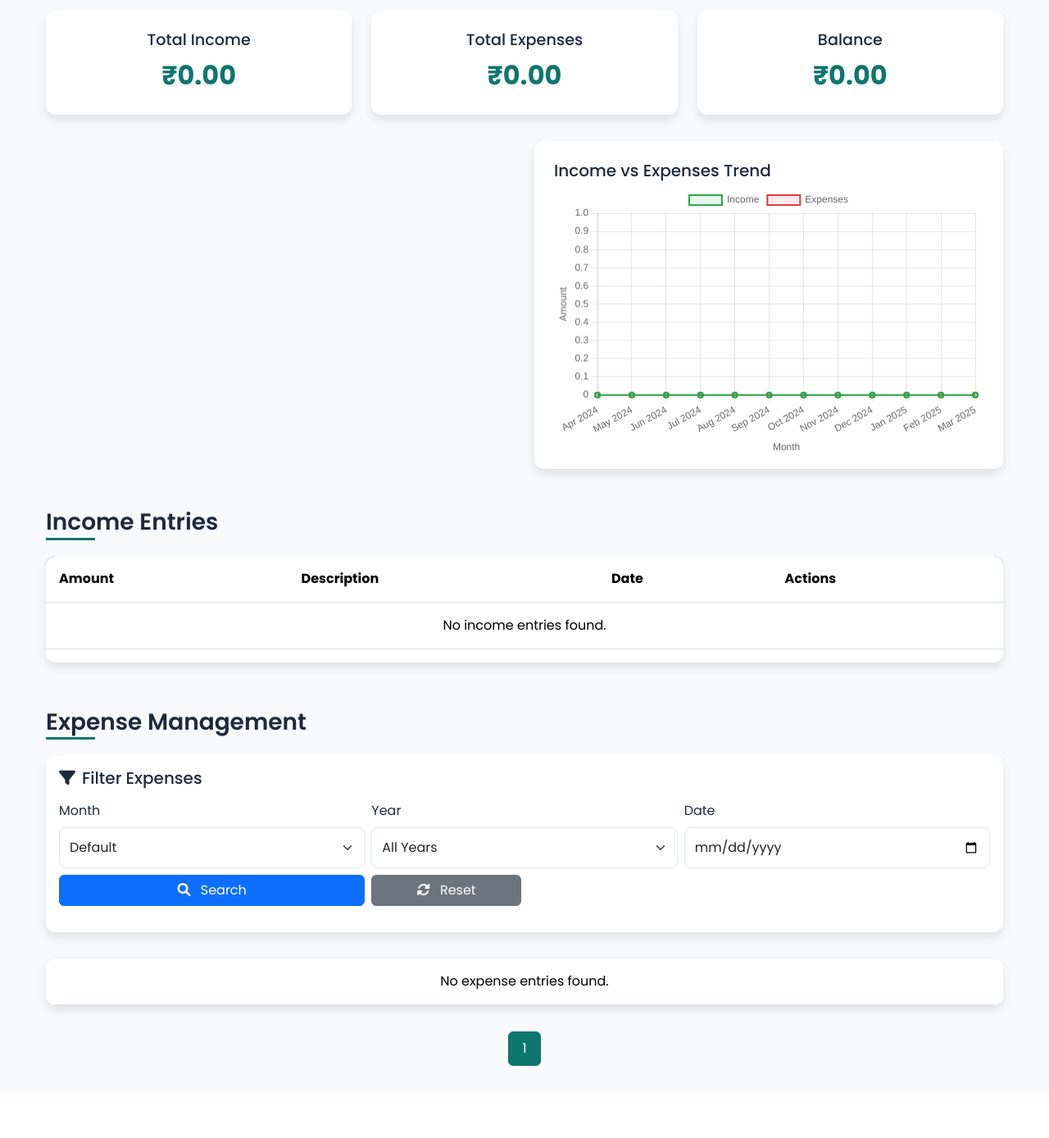
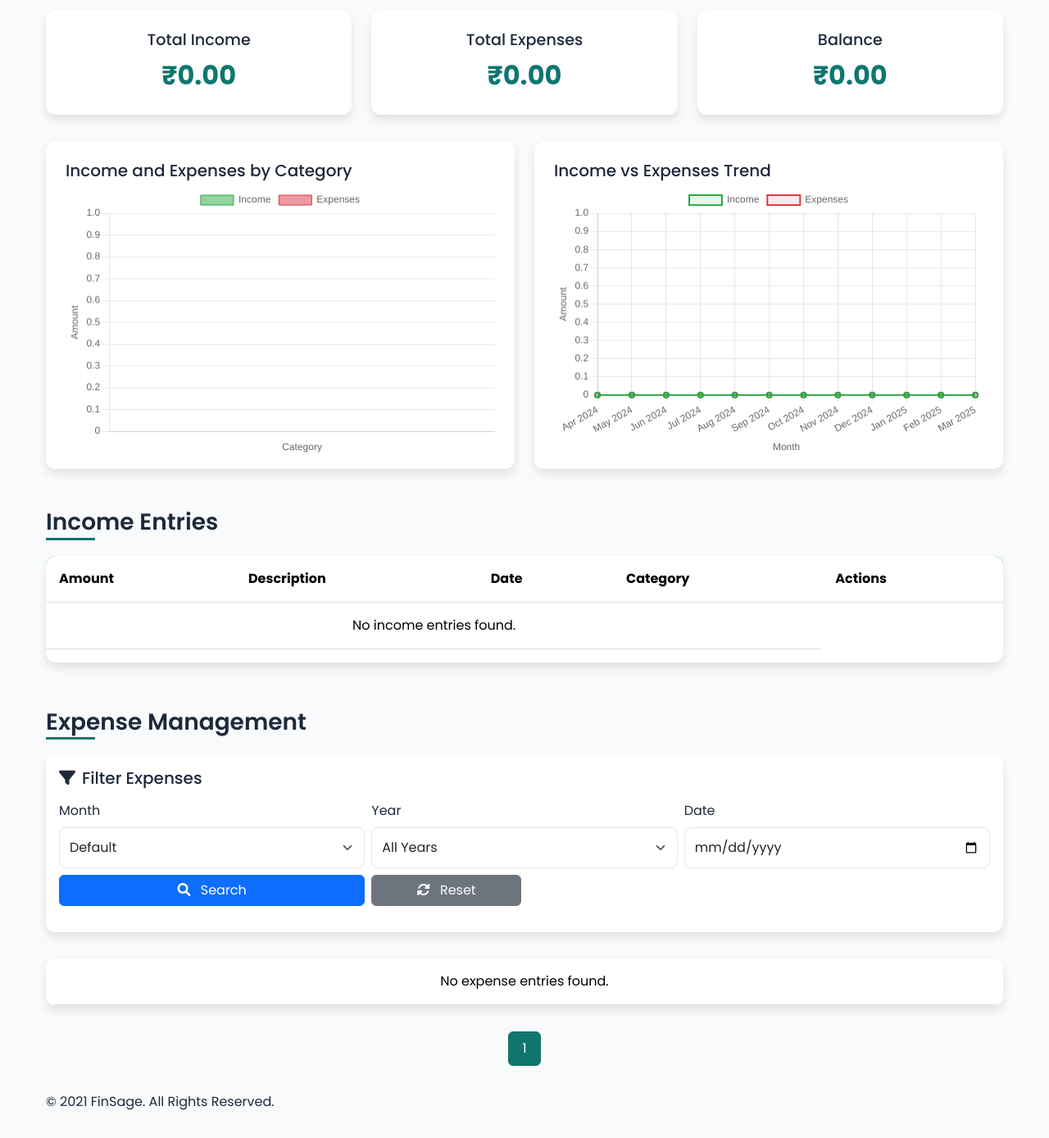
Before and after one commit to jayasankarks3378/Finance-Assistant, a Django app: page /dashboard/ in a window 1280 px wide. Shown: the part 179-1567 px from the top of the page at 82% size. Before the commit the page ends 1479 px from the top, so only its background shows below. Run offline with Django 5.2, Linux system fonts and the light colour scheme; a user stored in the database is signed in; data comes from the database, SQL or seed files in the repository; both versions use the stored data as it was after the commit.

Commit message:
"Version 3.0.0"

```diff
--- a/FinSage/finances/forms.py
+++ b/FinSage/finances/forms.py
@@ -7,7 +7,7 @@ from django.forms import ModelForm
 class IncomeForm(ModelForm):
     class Meta:
         model = Income
-        fields = ['amount', 'description', 'date']
+        fields = ['amount', 'description', 'date', 'category']
 
         widgets = {
             'date': forms.DateInput(attrs={'type': 'date'}),  # This makes the date field a date picker
@@ -16,7 +16,7 @@ class IncomeForm(ModelForm):
 class ExpenseForm(ModelForm):
     class Meta:
         model = Expense
-        fields = ['amount', 'description', 'date']
+        fields = ['amount', 'description', 'date','category']
 
         widgets = {
             'date': forms.DateInput(attrs={'type': 'date'}),  # This makes the date field a date picker
--- a/FinSage/finances/models.py
+++ b/FinSage/finances/models.py
@@ -6,6 +6,7 @@ class Income(models.Model):
     description = models.CharField(max_length=255)
     date = models.DateField()
     user = models.ForeignKey('auth.User', on_delete=models.CASCADE)
+    category = models.CharField(max_length=255, null=True, blank=True)
 
     def __str__(self):
         return f"Income of {self.amount} on {self.date} by {self.user}"
@@ -24,6 +25,7 @@ class Expense(models.Model):
     description = models.CharField(max_length=255)
     date = models.DateField()
     user = models.ForeignKey('auth.User', on_delete=models.CASCADE)
+    category = models.CharField(max_length=255, null=True, blank=True)
 
     def __str__(self):
         return f"Expense of {self.amount} on {self.date} by {self.user}"
--- a/FinSage/finances/templates/finances/dashboard.html
+++ b/FinSage/finances/templates/finances/dashboard.html
@@ -87,11 +87,10 @@
         <!-- Charts Row -->
         <div class="row mb-4 animate__animated animate__fadeIn">
             <div class="col-md-6">
-                <!-- <div class="chart-container">
-                    <h5>Monthly Expenses by Category</h5>
+                <div class="chart-container">
+                    <h5>Income and Expenses by Category</h5>
                     <canvas id="categoryChart" width="400" height="250"></canvas>
-                    <div class="category-legend" id="categoryLegend"></div>
-                </div> -->
+                </div>
             </div>
             <div class="col-md-6">
                 <div class="chart-container">
@@ -110,6 +109,7 @@
                             <th>Amount</th>
                             <th>Description</th>
                             <th>Date</th>
+                            <th>Category</th>
                             <th>Actions</th>
                         </tr>
                     </thead>
@@ -120,6 +120,7 @@
                                     <td>₹{{ income.amount }}</td>
                                     <td>{{ income.description }}</td>
                                     <td>{{ income.date }}</td>
+                                    <td>{{ income.category }}</td>
                                     <td>
                                         <a href="{% url 'finances:edit_income' income.id %}" class="btn btn-warning btn-custom">
                                             <i class="fas fa-edit me-1"></i> Edit
@@ -217,7 +218,7 @@
                                     <td>{{ expense.date|date:"d M Y" }}</td>
                                     <td>₹{{ expense.amount }}</td>
                                     <td>{{ expense.description }}</td>
-                                    <td>{{ expense.category.name }}</td>
+                                    <td>{{ expense.category }}</td>
                                     <td>
                                         <a href="{% url 'finances:edit_expense' expense.id %}" class="btn btn-warning btn-custom">
                                             <i class="fas fa-edit me-1"></i> Edit
@@ -291,7 +292,14 @@
     {{ chart_labels|json_script:"chart-labels" }}
     {{ chart_income|json_script:"chart-income" }}
     {{ chart_expenses|json_script:"chart-expenses" }}
-
+    {{ categories|json_script:"chart-categories" }}
+    {{ income_data|json_script:"chart-income-data" }}
+    {{ expense_data|json_script:"chart-expense-data" }}
+    <footer class="footer">
+        <div class="container">
+            <p>&copy; 2021 FinSage. All Rights Reserved.</p>
+        </div>
+    </footer>
 <script>
     function closeMessage(closeBtn) {
         let messageDiv = closeBtn.parentElement;
@@ -379,6 +387,76 @@ document.addEventListener('DOMContentLoaded', function() {
             }
         });
 
+        // Category Chart
+        var ctxCategory = document.getElementById('categoryChart').getContext('2d');
+
+        var categories = JSON.parse(document.getElementById('chart-categories').textContent);
+        var incomeData = JSON.parse(document.getElementById('chart-income-data').textContent);
+        var expenseData = JSON.parse(document.getElementById('chart-expense-data').textContent);
+        new Chart(ctxCategory, {
+            type: 'bar',
+            data: {
+                labels: categories,
+                datasets: [
+                    {
+                        label: 'Income',
+                        data: incomeData,
+                        backgroundColor: 'rgba(40, 167, 69, 0.5)',
+                        borderColor: '#28a745',
+                        borderWidth: 1
+                    },
+                    {
+                        label: 'Expenses',
+                        data: expenseData,
+                        backgroundColor: 'rgba(220, 53, 69, 0.5)',
+                        borderColor: '#dc3545',
+                        borderWidth: 1
+                    }
+                ]
+            },
+            options: {
+                responsive: true,
+                scales: {
+                    y: {
+                        beginAtZero: true,
+                        title: {
+                            display: true,
+                            text: 'Amount'
+                        }
+                    },
+                    x: {
+                        title: {
+                            display: true,
+                            text: 'Category'
+                        }
+                    }
+                },
+                plugins: {
+                    legend: {
+                        position: 'top',
+                    },
+                    tooltip: {
+                        callbacks: {
+                            label: function(context) {
+                                var label = context.dataset.label || '';
+                                if (label) {
+                                    label += ': ';
+                                }
+                                if (context.parsed.y !== null) {
+                                    label += new Intl.NumberFormat('en-IN', {
+                                        style: 'currency',
+                                        currency: 'INR',
+                                        maximumFractionDigits: 0
+                                    }).format(context.parsed.y);
+                                }
+                                return label;
+                            }
+                        }
+                    }
+                }
+            }
+        });
+
         // FAB Button functionality
         const fabButton = document.getElementById('fabButton');
         const fabOptions = document.getElementById('fabOptions');
--- a/FinSage/finances/views.py
+++ b/FinSage/finances/views.py
@@ -238,31 +238,15 @@ def logout_view(request):
 def home(request):
     return render(request, 'finances/home.html')
 
-# @login_required
-# def dashboard(request):
-#     incomes = Income.objects.filter(user=request.user)
-#     expenses = Expense.objects.filter(user=request.user)
-#     total_income = incomes.aggregate(Sum('amount'))['amount__sum'] or 0
-#     total_expenses = expenses.aggregate(Sum('amount'))['amount__sum'] or 0
-#     balance = total_income - total_expenses
-#     search_date = request.GET.get('date')
-#     user = request.user
-#     if not user.is_authenticated:
-#         return render(request, 'finances/dashboard.html', {'expenses': []})
-#     expenses = Expense.objects.filter(user=user)
-#     if search_date:
-#         expenses = expenses.filter(date=search_date)
-#     return render(request, 'finances/dashboard.html', {
-#         'incomes': incomes,
-#         'expenses': expenses,
-#         'total_income': total_income,
-#         'total_expenses': total_expenses,
-#         'balance': balance,
-#         'search_date': search_date,
-#     })
+# Dashboard View
+from django.shortcuts import render, redirect, get_object_or_404, HttpResponse
+from django.contrib.auth.decorators import login_required
+from django.db.models import Sum
+from django.core.paginator import Paginator
+from django.db.models.functions import TruncMonth
+from .models import Income, Expense
 from datetime import datetime
 from dateutil.relativedelta import relativedelta
-from django.db.models.functions import TruncMonth
 
 @login_required
 def dashboard(request):
@@ -306,6 +290,10 @@ def dashboard(request):
             expense_data[key] = {'total': 0, 'list': []}
         expense_data[key]['total'] += expense.amount
         expense_data[key]['list'].append(expense)
+
+    expense_list = []
+    if isinstance(expense_data, dict):
+        expense_list = [{'grouper': k, 'total': v['total'], 'list': v['list']} for k, v in expense_data.items()]
 
     available_years = sorted(set(
         y.year for y in Income.objects.filter(user=request.user).dates('date', 'year', order='DESC')
@@ -365,18 +353,31 @@ def dashboard(request):
     chart_income = [chart_data[month]['income'] for month in chart_labels]
     chart_expenses = [chart_data[month]['expense'] for month in chart_labels]
 
+    # Aggregate income and expenses by category
+    income_by_category = Income.objects.filter(user=request.user).values('category').annotate(total_amount=Sum('amount'))
+    expense_by_category = Expense.objects.filter(user=request.user).values('category').annotate(total_amount=Sum('amount'))
+
+    # Prepare data for the chart
+    categories = list(set([item['category'] for item in income_by_category] + [item['category'] for item in expense_by_category]))
+    income_data = [next((item['total_amount'] for item in income_by_category if item['category'] == category), 0) for category in categories]
+    expense_data = [next((item['total_amount'] for item in expense_by_category if item['category'] == category), 0) for category in categories]
+
     context = {
         "total_income": total_income,
         "total_expenses": total_expenses,
         "balance": balance,
         "incomes": Income.objects.filter(user=request.user),
         "expenses": expenses_page,
-        "expense_list": [{'grouper': k, 'total': v['total'], 'list': v['list']} for k, v in expense_data.items()],
+        # "expense_list": [{'grouper': k, 'total': v['total'], 'list': v['list']} for k, v in expense_data.items()],
         "available_months": range(1, 13),
         "available_years": available_years,
         "chart_labels": chart_labels,
         "chart_income": chart_income,
         "chart_expenses": chart_expenses,
+        'categories': categories,
+        'income_data': income_data,
+        'expense_data': expense_data,
+        "expense_list": expense_list,
     }
 
     return render(request, "finances/dashboard.html", context)
```
Also changed, not shown: FinSage/db.sqlite3, FinSage/finances/migrations/0007_expense_category_income_category.py (added). Lines whose indentation alone changed are shown as unchanged.
